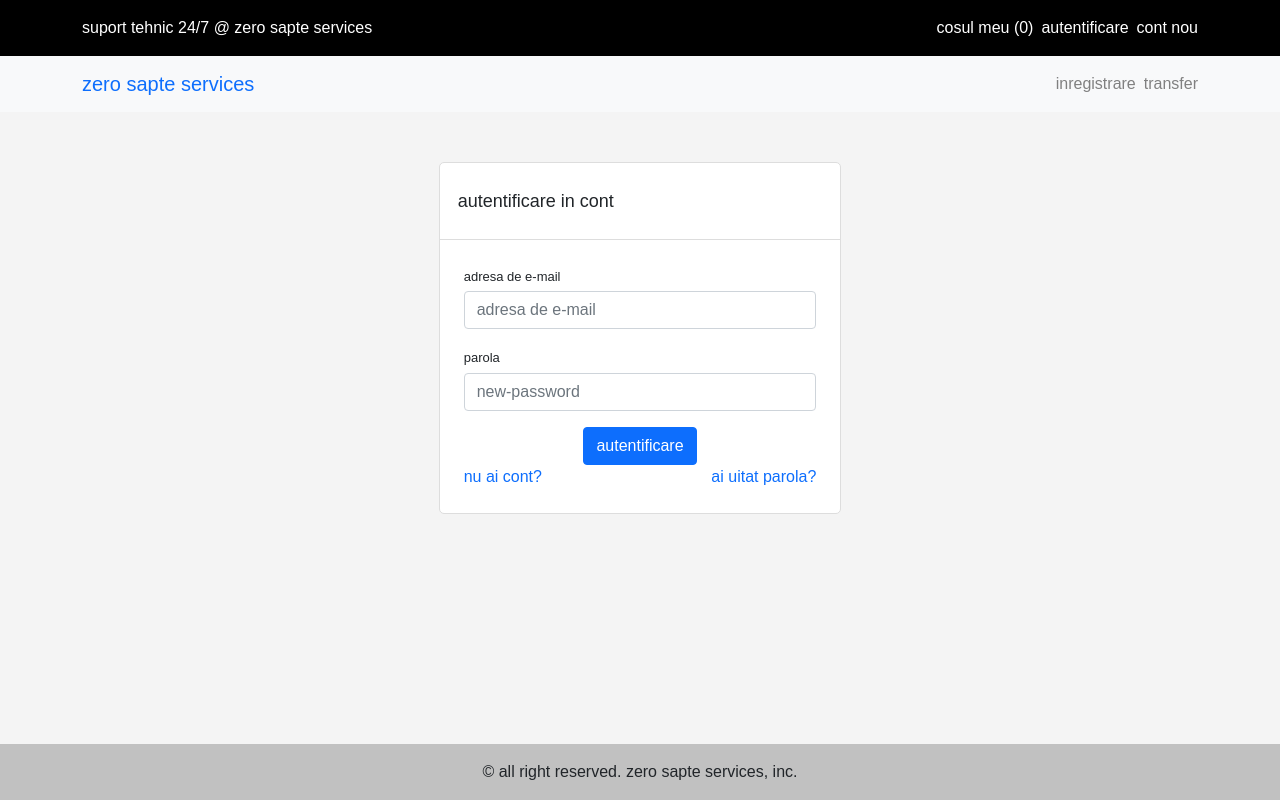
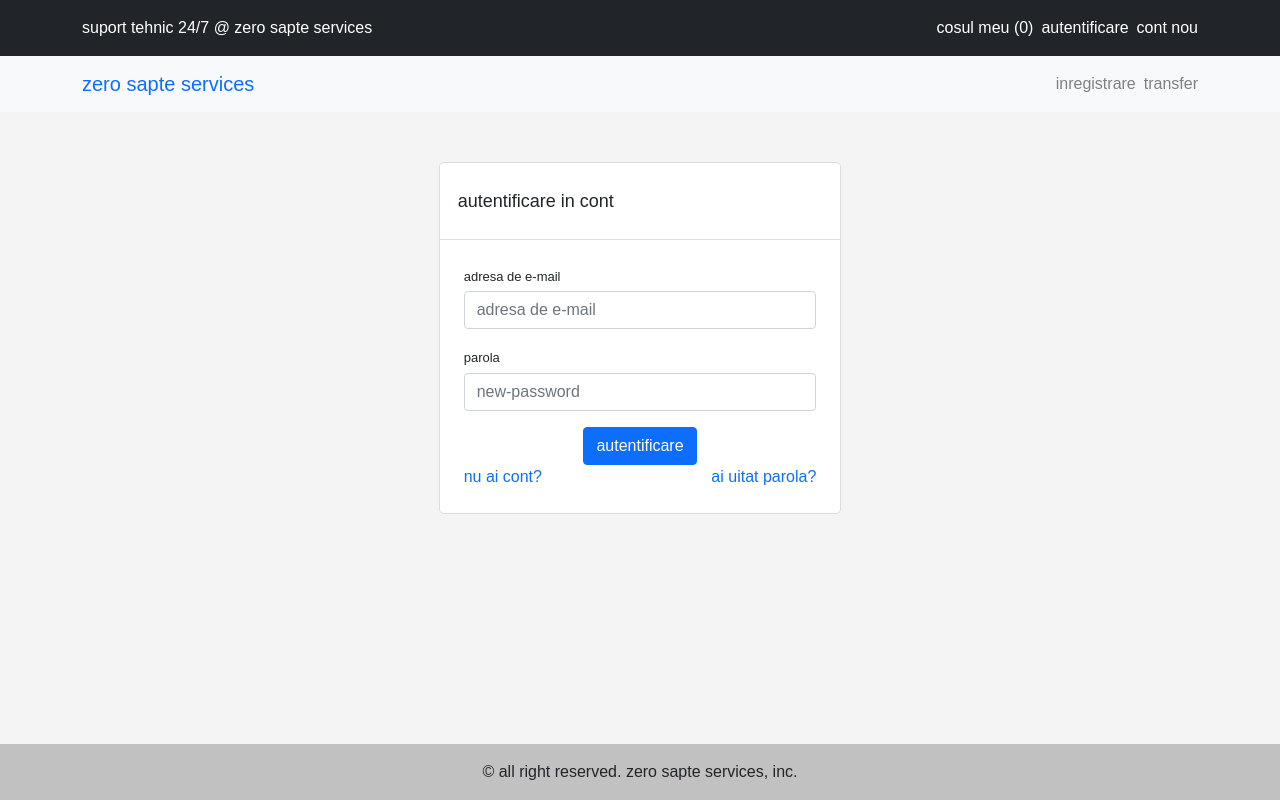
Before and after one commit to danutsss/mevn-domains-registry, a Vue app in the folder client/: page /store/login in a window 1280 px wide. Built offline with nearby package versions, Linux system fonts and the light colour scheme; a web font is replaced by a local one; what vue-cookies would draw is missing.

Commit message:
changed the black color.

```diff
--- a/client/src/assets/scss/_variables.scss
+++ b/client/src/assets/scss/_variables.scss
@@ -185,7 +185,7 @@
 }
 
 // colors
-$color-black: #000; // black color
+$color-black: #212529; // black color
 $color-white: #fff; // white color
 $gray-light: #f1f1f1; // light gray color
 $gray-lighter: #f4f4f4; // lighter gray color
```
